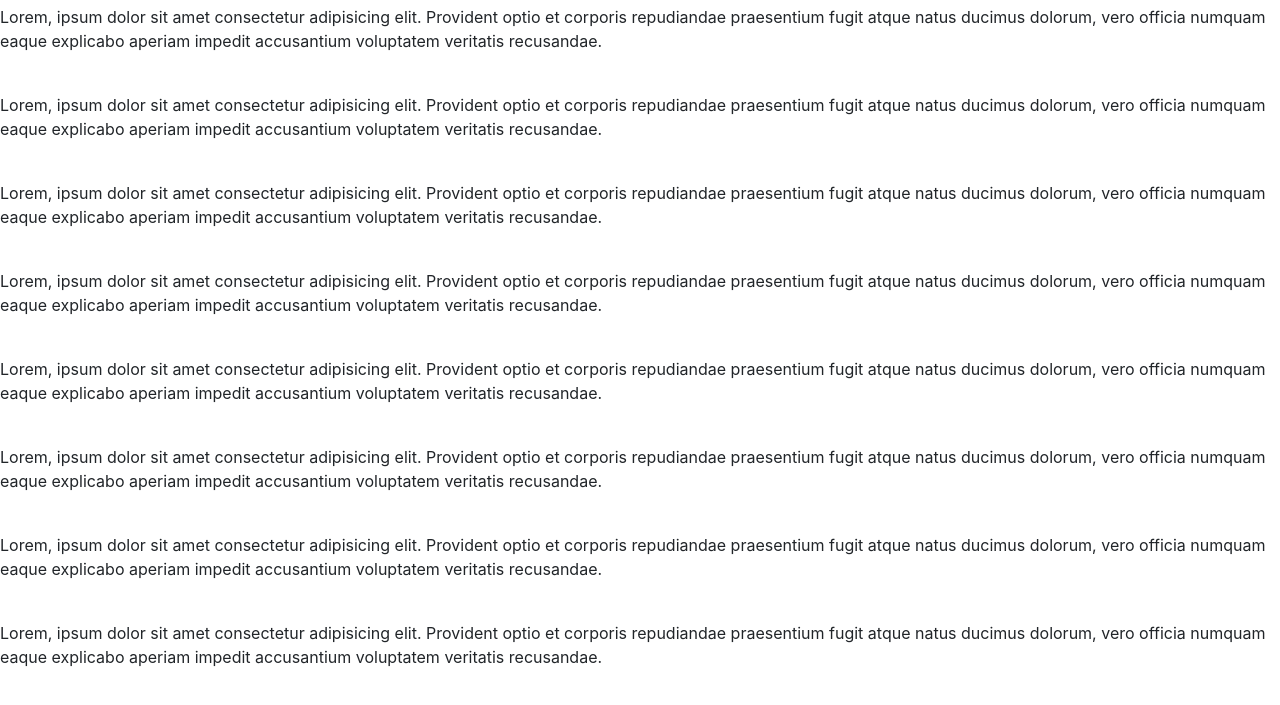
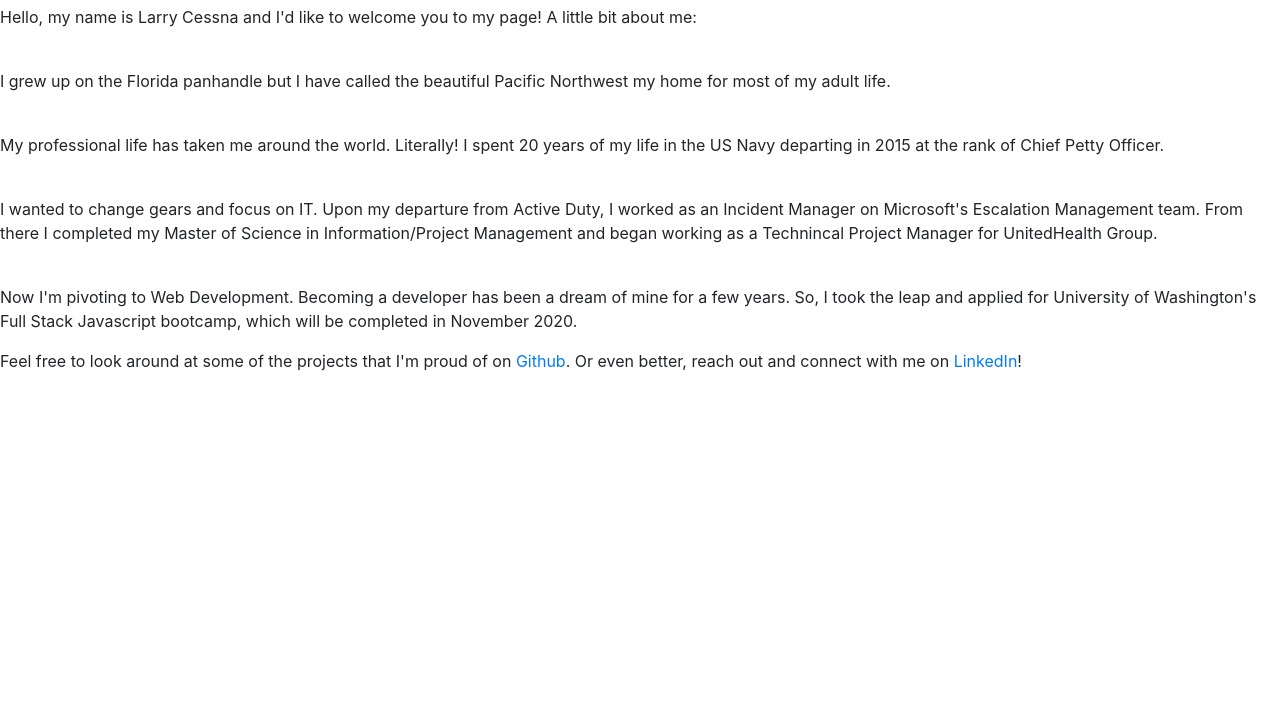
Before and after one commit to lbcessna/updated-portfolio, a plain HTML site: page index.html in a window 1280 px wide. Shown: the part 107-812 px from the top of the page. Drawn offline with nearby package versions, Linux system fonts and the light colour scheme.

Commit message:
Added more data to about me page. Update Contact page next.

```diff
--- a/index.html
+++ b/index.html
@@ -31,14 +31,11 @@
 
       <strong><h1>Home/About page!</h1></strong>
 
-      <p>Lorem, ipsum dolor sit amet consectetur adipisicing elit. Provident optio et corporis repudiandae praesentium fugit atque natus ducimus dolorum, vero officia numquam eaque explicabo aperiam impedit accusantium voluptatem veritatis recusandae.</p> <br>
-      <p>Lorem, ipsum dolor sit amet consectetur adipisicing elit. Provident optio et corporis repudiandae praesentium fugit atque natus ducimus dolorum, vero officia numquam eaque explicabo aperiam impedit accusantium voluptatem veritatis recusandae.</p> <br>
-      <p>Lorem, ipsum dolor sit amet consectetur adipisicing elit. Provident optio et corporis repudiandae praesentium fugit atque natus ducimus dolorum, vero officia numquam eaque explicabo aperiam impedit accusantium voluptatem veritatis recusandae.</p> <br>
-      <p>Lorem, ipsum dolor sit amet consectetur adipisicing elit. Provident optio et corporis repudiandae praesentium fugit atque natus ducimus dolorum, vero officia numquam eaque explicabo aperiam impedit accusantium voluptatem veritatis recusandae.</p> <br>
-      <p>Lorem, ipsum dolor sit amet consectetur adipisicing elit. Provident optio et corporis repudiandae praesentium fugit atque natus ducimus dolorum, vero officia numquam eaque explicabo aperiam impedit accusantium voluptatem veritatis recusandae.</p> <br>
-      <p>Lorem, ipsum dolor sit amet consectetur adipisicing elit. Provident optio et corporis repudiandae praesentium fugit atque natus ducimus dolorum, vero officia numquam eaque explicabo aperiam impedit accusantium voluptatem veritatis recusandae.</p> <br>
-      <p>Lorem, ipsum dolor sit amet consectetur adipisicing elit. Provident optio et corporis repudiandae praesentium fugit atque natus ducimus dolorum, vero officia numquam eaque explicabo aperiam impedit accusantium voluptatem veritatis recusandae.</p> <br>
-      <p>Lorem, ipsum dolor sit amet consectetur adipisicing elit. Provident optio et corporis repudiandae praesentium fugit atque natus ducimus dolorum, vero officia numquam eaque explicabo aperiam impedit accusantium voluptatem veritatis recusandae.</p> <br>
-
+      <p>Hello, my name is Larry Cessna and I'd like to welcome you to my page! A little bit about me: </p> <br>
+      <p>I grew up on the Florida panhandle but I have called the beautiful Pacific Northwest my home for most of my adult life.</p> <br>
+      <p>My professional life has taken me around the world. Literally! I spent 20 years of my life in the US Navy departing in 2015 at the rank of Chief Petty Officer.</p> <br>
+      <p>I wanted to change gears and focus on IT. Upon my departure from Active Duty, I worked as an Incident Manager on Microsoft's Escalation Management team. From there I completed my Master of Science in Information/Project Management and began working as a Technincal Project Manager for UnitedHealth Group.</p> <br>
+      <p>Now I'm pivoting to Web Development. Becoming a developer has been a dream of mine for a few years. So, I took the leap and applied for University of Washington's Full Stack Javascript bootcamp, which will be completed in November 2020.</p>
+      <p>Feel free to look around at some of the projects that I'm proud of on <a href="https://github.com/lbcessna">Github</a>. Or even better, reach out and connect with me on <a href="https://www.linkedin.com/in/larry-cessna/">LinkedIn</a>!</p> <br>
 </body>
 </html>
```
Also changed, not shown: contact.html (+3 -0 lines), img/profilePic.jpg (added), img/rotating_card_thumb3.png (added).
